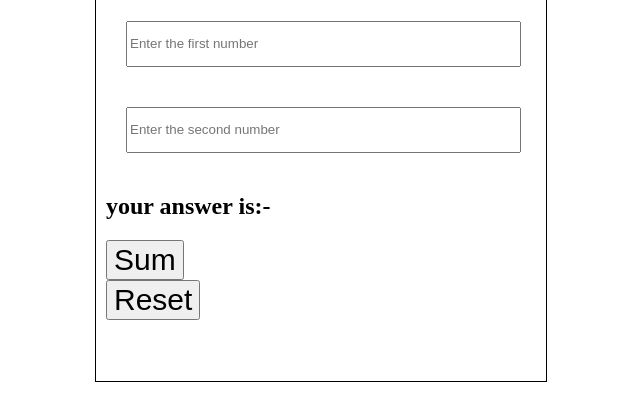
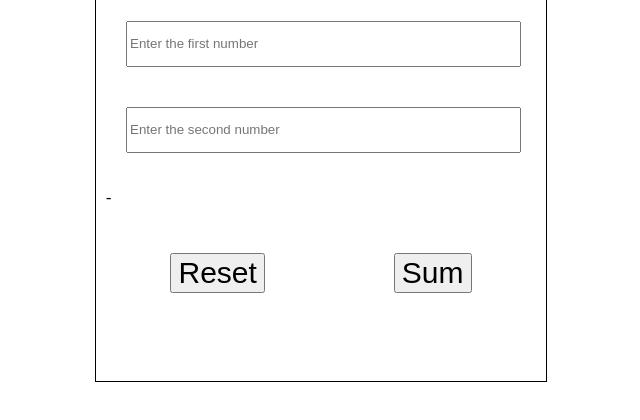
Before and after one commit to Kartik-wandhare/sum-calculater, a plain HTML site: page index.html in a window 1280 px wide. Both pictures are taken after a click on the button "Reset". Shown: the part 240-660 px from the top of the page, without its empty margins (319-959 px from the left). Drawn offline with Linux system fonts and the light colour scheme.

Commit message:
logic- added

```diff
--- a/index.html
+++ b/index.html
@@ -24,17 +24,42 @@
 .btn{
     font-size: 30px;
     display: block;
-    justify-content: space-around;
+    margin: 0px auto;
+    margin-top: 30px;
+    }
+.btn-container{
+    display: flex;
+
+
 }
 </style>
 <body>
    <div class="calculater-body">
     <h1 class="heading">sum-calculater</h1>
-    <input type="number" class="number"    placeholder="Enter the first number">
-    <input type="number" class="number"    placeholder="Enter the second number">
-    <p><h2>your answer is:-</h2></p>
-    <button class="btn">Sum</button>
-    <button class="btn">Reset</button>
+    <input type="number" class="number" id="input1" placeholder="Enter the first number">
+    <input type="number" class="number" id="input2" placeholder="Enter the second number">
+    <p id="result">your answer is:-</p>
+    <div class="btn-container">
+    <button class="btn btn-input2" onclick="reset()">Reset</button>
+    <button class="btn btn-input1" onclick="sum()">Sum</button>
+</div>
    </div>
+   <script>
+    function sum(){
+        const input1Element=document.getElementById("input1");
+        const input2Element=document.getElementById("input2");
+        const resultElement=document.getElementById("result");
+        const total=parseInt(input1Element.value)+parseInt(input2Element.value);
+        resultElement.innerText=`sum:${total}`;
+    }
+    function reset(){
+        const input1Element=document.getElementById("input1");
+        const input2Element=document.getElementById("input2");
+        const resultElement=document.getElementById("result");
+        input1Element.value="";
+        input2Element.value="";
+        resultElement.innerText="-";
+    }
+   </script>
 </body>
 </html>
```
